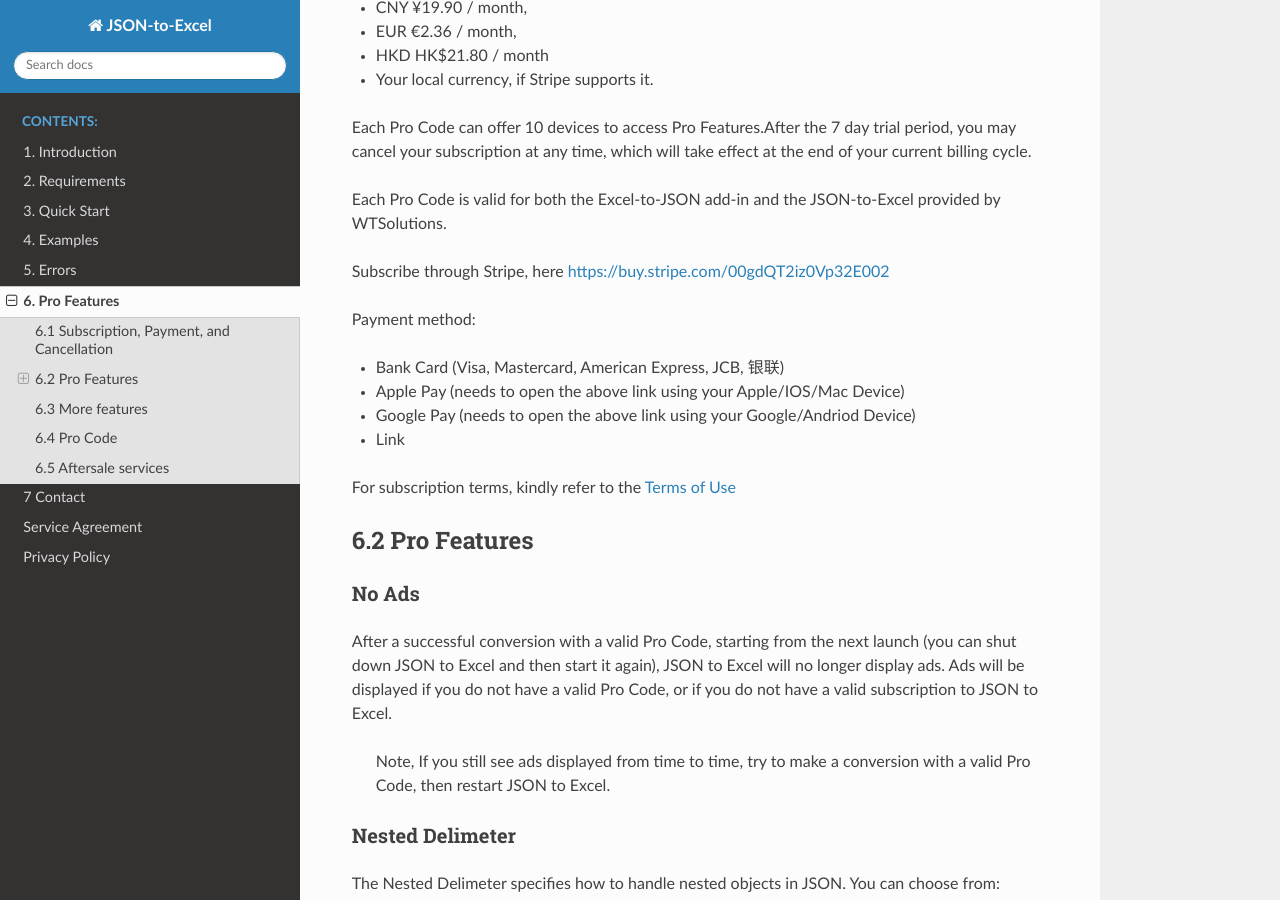
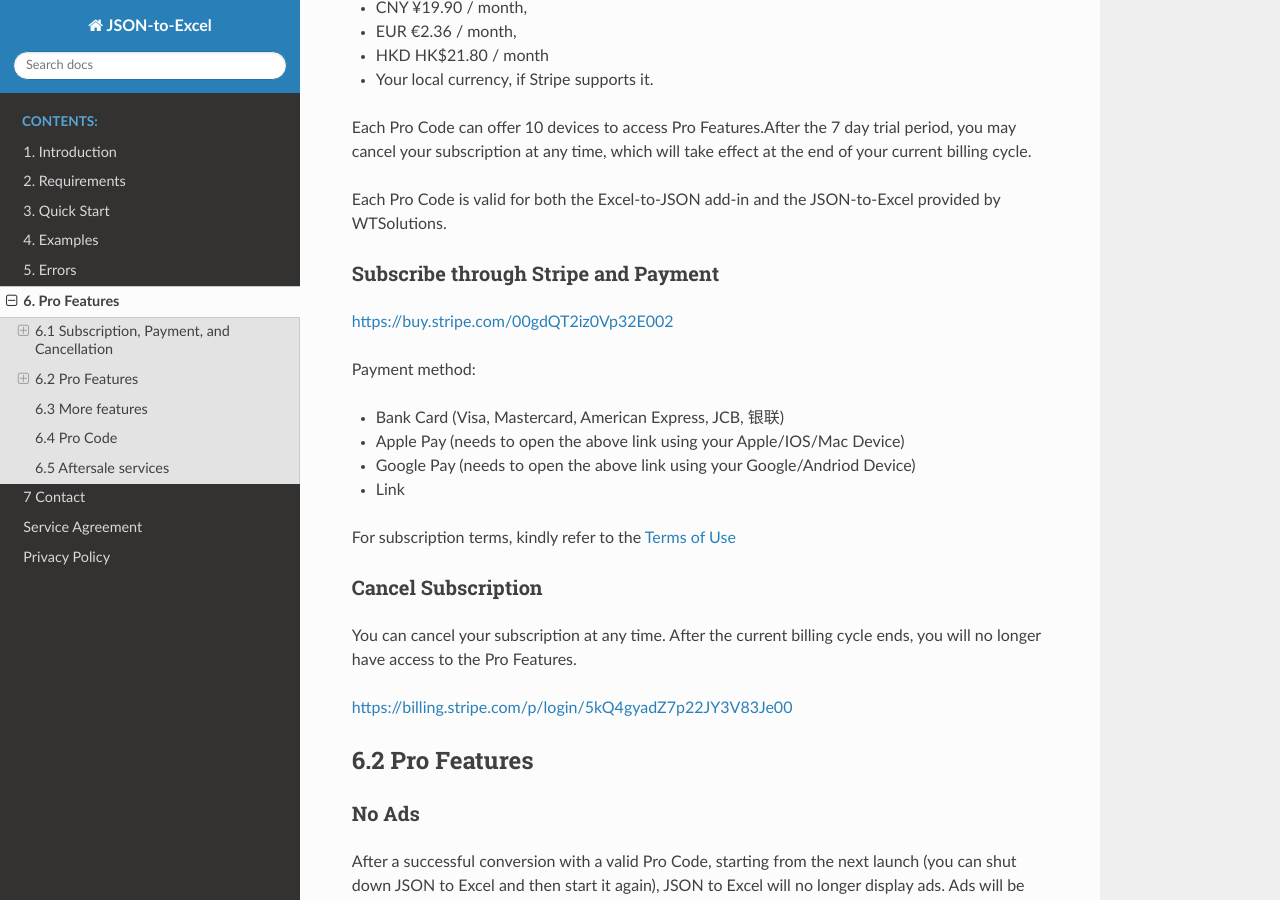
Before and after one commit to he-yang/JSON-to-Excel, a Sphinx documentation site: the page built from source/profeatures.md, in a window 1280 px wide and 900 px high, scrolled down 460 px. Built offline with Sphinx 7.4.7 and the Read the Docs theme 3.1.0, drawn with Linux system fonts in a browser that asks for light colours.

Commit message:
add link to manage subscription

```diff
--- a/source/profeatures.md
+++ b/source/profeatures.md
@@ -17,7 +17,9 @@
 
 Each Pro Code is valid for both the Excel-to-JSON add-in and the JSON-to-Excel provided by WTSolutions.
 
-Subscribe through Stripe, here [https://buy.stripe.com/00gdQT2iz0Vp32E002](https://buy.stripe.com/00gdQT2iz0Vp32E002)
+### Subscribe through Stripe and Payment
+
+[https://buy.stripe.com/00gdQT2iz0Vp32E002](https://buy.stripe.com/00gdQT2iz0Vp32E002)
 
 Payment method:
 - Bank Card (Visa, Mastercard, American Express, JCB, 银联)
@@ -27,7 +29,11 @@
 
 For subscription terms, kindly refer to the [Terms of Use](termsofuse.md)
 
+### Cancel Subscription
 
+You can cancel your subscription at any time. After the current billing cycle ends, you will no longer have access to the Pro Features.
+
+[https://billing.stripe.com/p/login/5kQ4gyadZ7p22JY3V83Je00](https://billing.stripe.com/p/login/5kQ4gyadZ7p22JY3V83Je00)
 
 ## 6.2 Pro Features
 
```
